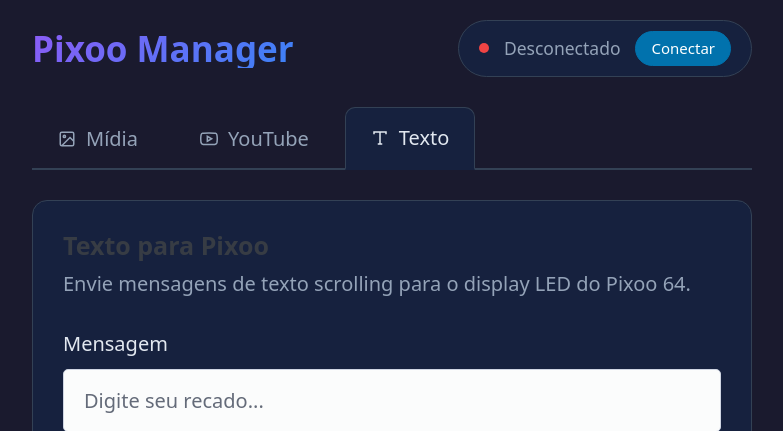
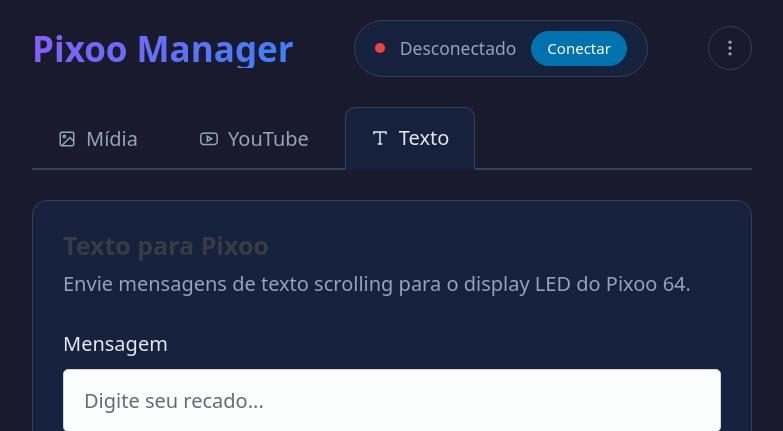
Before and after one commit to dpalis/pixoo-manager, a FastAPI app: page /text in a window 1280 px wide. Shown: the top 431 px of the page, without its empty margins (248-1031 px from the left). Run offline with FastAPI, Linux system fonts and the light colour scheme.

Commit message:
feat: add shutdown button via dropdown menu in header
- Add menu dropdown (⋮) button next to connection status
- Include "Sobre" (about) and "Encerrar" (shutdown) options
- "Encerrar" shows confirmation dialog before calling /api/system/shutdown
- Style dropdown with proper hover states and red danger color for shutdown
- Add SVG icons for visual clarity

Closes #133

🤖 Generated with [Claude Code](https://claude.com/claude-code)

Co-Authored-By: Claude Opus 4.5 <noreply@anthropic.com>

```diff
--- a/app/static/css/styles.css
+++ b/app/static/css/styles.css
@@ -116,6 +116,96 @@ body {
 .manual-ip button {
     margin: 0;
     white-space: nowrap;
+}
+
+/* ============================================
+   App Menu (Dropdown)
+   ============================================ */
+.app-menu {
+    position: relative;
+}
+
+.menu-btn {
+    display: flex;
+    align-items: center;
+    justify-content: center;
+    width: 44px;
+    height: 44px;
+    padding: 0;
+    margin: 0;
+    background: transparent;
+    border: 1px solid var(--border-color);
+    border-radius: 50%;
+    color: var(--text-secondary);
+    cursor: pointer;
+    transition: all 0.2s;
+}
+
+.menu-btn:hover {
+    background: var(--bg-dark);
+    color: var(--text-primary);
+    border-color: var(--text-secondary);
+}
+
+.menu-btn:focus {
+    outline: none;
+    box-shadow: 0 0 0 2px rgba(59, 130, 246, 0.3);
+}
+
+.menu-dropdown {
+    position: absolute;
+    top: calc(100% + 8px);
+    right: 0;
+    min-width: 160px;
+    background: var(--bg-card);
+    border: 1px solid var(--border-color);
+    border-radius: 0.5rem;
+    box-shadow: 0 4px 12px rgba(0, 0, 0, 0.3);
+    z-index: 100;
+    overflow: hidden;
+}
+
+.menu-item {
+    display: flex;
+    align-items: center;
+    gap: 0.75rem;
+    width: 100%;
+    padding: 0.75rem 1rem;
+    margin: 0;
+    background: transparent;
+    border: none;
+    color: var(--text-primary);
+    font-size: 0.875rem;
+    text-align: left;
+    cursor: pointer;
+    transition: background 0.15s;
+}
+
+.menu-item:hover {
+    background: var(--bg-dark);
+}
+
+.menu-item:focus {
+    outline: none;
+    background: var(--bg-dark);
+}
+
+.menu-item svg {
+    flex-shrink: 0;
+}
+
+.menu-item-danger {
+    color: var(--pixoo-red);
+}
+
+.menu-item-danger:hover {
+    background: rgba(239, 68, 68, 0.1);
+}
+
+.menu-divider {
+    margin: 0.25rem 0;
+    border: none;
+    border-top: 1px solid var(--border-color);
 }
 
 /* ============================================
--- a/app/static/js/app.js
+++ b/app/static/js/app.js
@@ -327,6 +327,7 @@ function connectionStatus() {
         currentIp: null,
         showManualIp: false,
         manualIp: '',
+        menuOpen: false,
 
         get statusText() {
             if (this.loading) return 'Conectando...';
@@ -423,6 +424,23 @@ function connectionStatus() {
                 console.error('Erro ao desconectar:', e);
             } finally {
                 this.loading = false;
+            }
+        },
+
+        showAbout() {
+            alert('Pixoo Manager v1.0\n\nGerenciador de conteúdo para Divoom Pixoo 64.\n\nEnvie GIFs, fotos, vídeos e texto para seu display LED.');
+        },
+
+        async confirmShutdown() {
+            this.menuOpen = false;
+
+            if (confirm('Encerrar o Pixoo Manager?')) {
+                try {
+                    await fetch('/api/system/shutdown', { method: 'POST' });
+                    showServerClosedOverlay();
+                } catch (e) {
+                    console.error('Erro ao encerrar:', e);
+                }
             }
         }
     };
--- a/app/templates/base.html
+++ b/app/templates/base.html
@@ -30,6 +30,35 @@
                         :disabled="loading"
                         x-text="connected ? 'Desconectar' : 'Conectar'"
                     ></button>
+                </div>
+
+                <!-- Menu dropdown -->
+                <div class="app-menu" @click.away="menuOpen = false">
+                    <button class="menu-btn" @click="menuOpen = !menuOpen" title="Menu">
+                        <svg viewBox="0 0 24 24" fill="currentColor" width="20" height="20">
+                            <circle cx="12" cy="5" r="2"/>
+                            <circle cx="12" cy="12" r="2"/>
+                            <circle cx="12" cy="19" r="2"/>
+                        </svg>
+                    </button>
+                    <div class="menu-dropdown" x-show="menuOpen" x-cloak x-transition>
+                        <button class="menu-item" @click="showAbout(); menuOpen = false">
+                            <svg viewBox="0 0 24 24" fill="none" stroke="currentColor" stroke-width="2" width="16" height="16">
+                                <circle cx="12" cy="12" r="10"/>
+                                <line x1="12" y1="16" x2="12" y2="12"/>
+                                <line x1="12" y1="8" x2="12.01" y2="8"/>
+                            </svg>
+                            Sobre
+                        </button>
+                        <hr class="menu-divider">
+                        <button class="menu-item menu-item-danger" @click="confirmShutdown()">
+                            <svg viewBox="0 0 24 24" fill="none" stroke="currentColor" stroke-width="2" width="16" height="16">
+                                <path d="M18.36 6.64a9 9 0 1 1-12.73 0"/>
+                                <line x1="12" y1="2" x2="12" y2="12"/>
+                            </svg>
+                            Encerrar
+                        </button>
+                    </div>
                 </div>
             </div>
 
```
